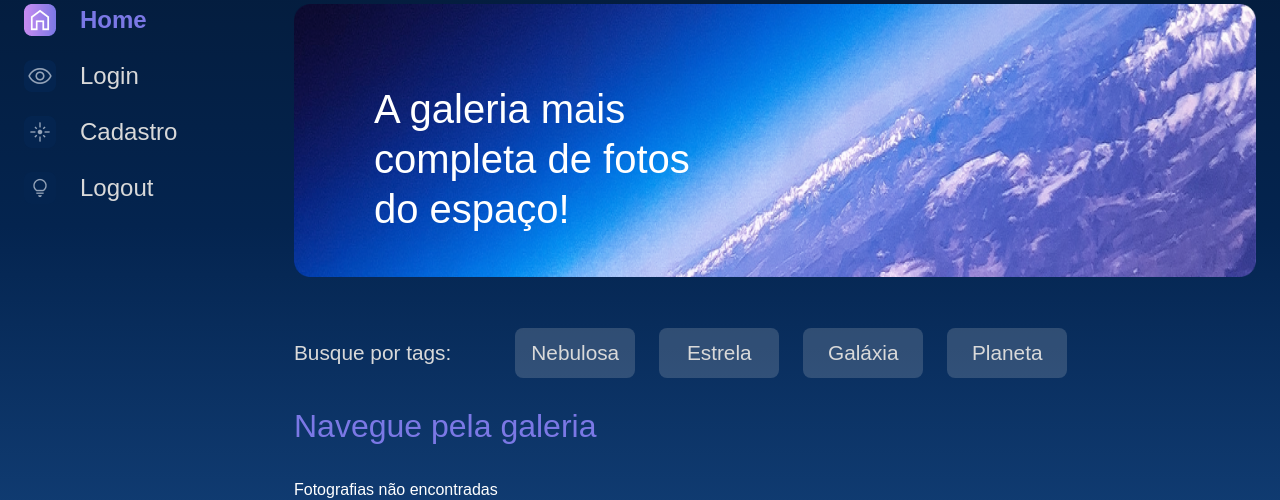
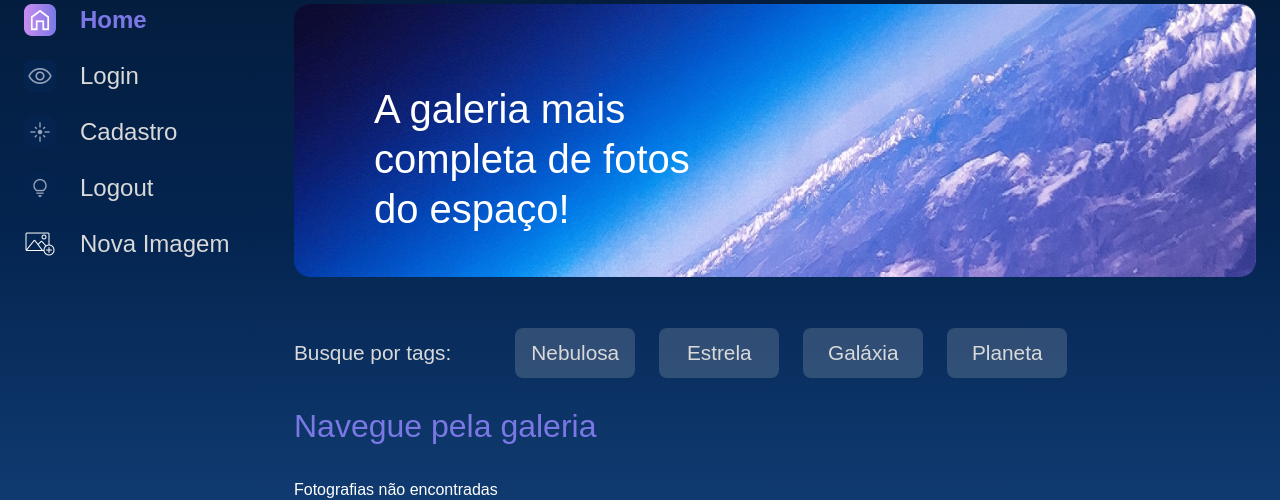
Before and after one commit to joseEliodoro-BSA/formacao_django, a Django app: page /buscar in a window 1280 px wide. Shown: the part 174-674 px from the top of the page. Run offline with Django 5.2, Linux system fonts and the light colour scheme; the visitor is signed in with stand-in values (Sample User, id 1); data that the repository does not hold is empty.

Commit message:
feat: adiciona opçao de nova-imagem para usuários logados

```diff
--- a/templates/partials/_menu.html
+++ b/templates/partials/_menu.html
@@ -21,5 +21,6 @@
                 <a href="{% url 'login' %}"><img src="{% static '/assets/ícones/1x/Mais vistas - inativo.png' %}"> Login</a>
                 <a href="{% url 'cadastro' %}"><img src="{% static '/assets/ícones/1x/Novas - inativo.png' %}"> Cadastro</a>
                 <a href="{% url 'logout' %}"><img src="{% static '/assets/ícones/1x/Surpreenda-me - inativo.png' %}"> Logout</a>
+                <a href="{% url 'nova-imagem' %}"><img src="{% static '/assets/ícones/1x/new.png' %}"> Nova Imagem</a>
             </nav>
         </section>
```
